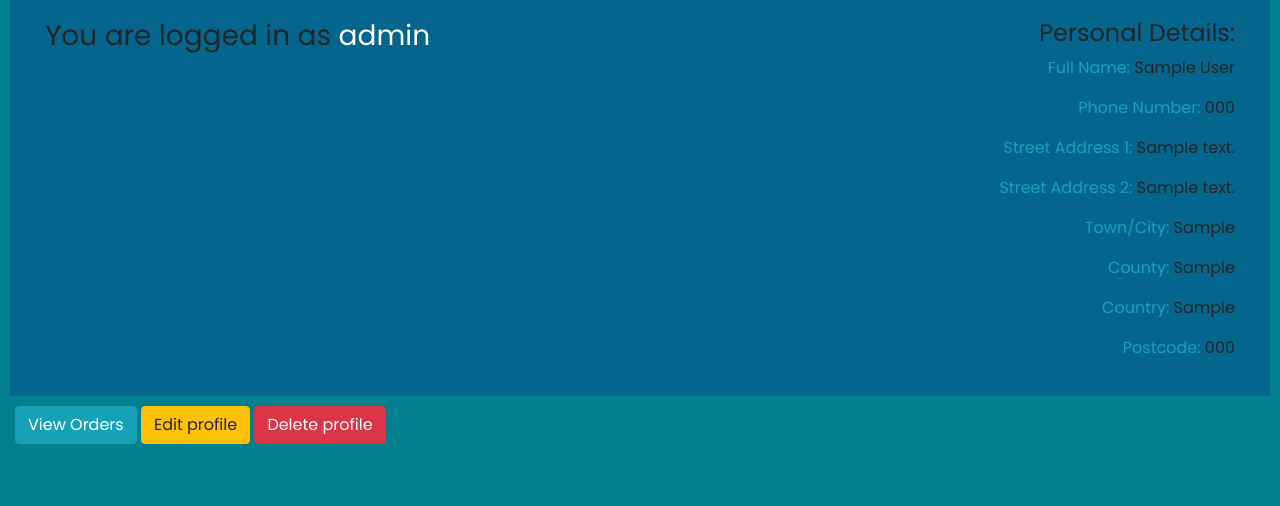
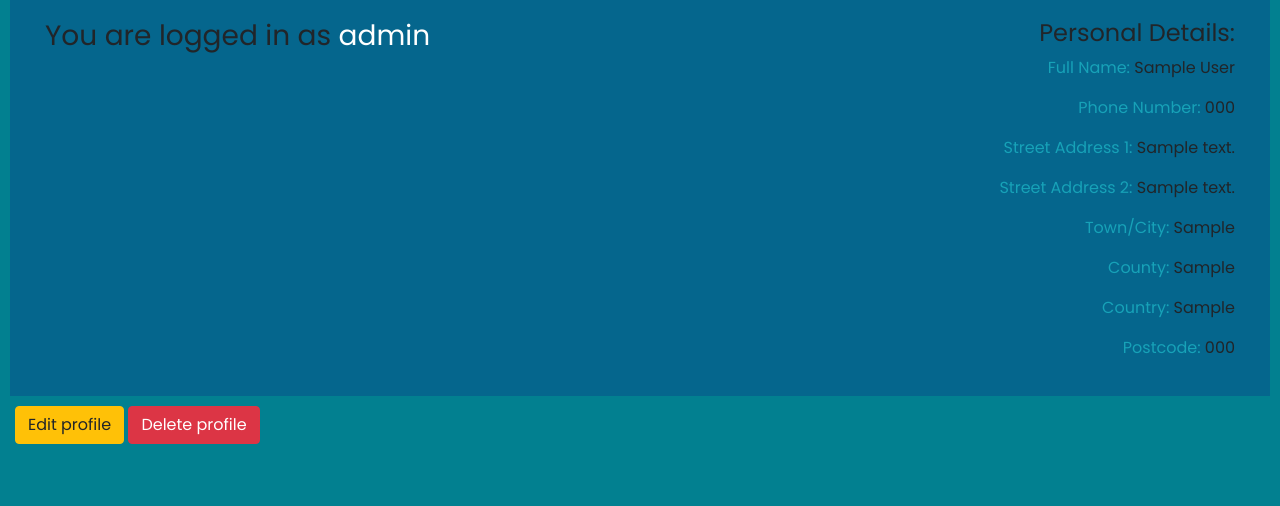
Before and after one commit to stiophan0309/horizon-sah, a Django app: page /accounts/profile/ in a window 1280 px wide. Shown: the part 246-752 px from the top of the page. Run offline with Django 3.2, Linux system fonts and the light colour scheme; a user stored in the database is signed in; tables that the repository leaves empty hold one stand-in row (values such as "Sample post"); some libraries are stand-ins or nearby versions.

Commit message:
Removed Orders page due to display issue

```diff
--- a/accounts/templates/profile.html
+++ b/accounts/templates/profile.html
@@ -28,38 +28,11 @@
     </div>
     <div class="row admin-links">
         <div class="col-sm-12 mx-auto">
-            <a href="{% url 'orders' %}"  class="btn btn-info">View Orders</a>
             <a href="{% url 'edit_profile' %}"  class="btn btn-warning">Edit profile</a>
             <a href="{% url 'delete_profile' %}"  class="btn btn-danger">Delete profile</a>
         </div>
     </div>
-    <div class="row">
 
-                {% for order in orders %}
-            {% for order_line_item in order_line_items %}
-                <!-- <p>{{ order_line_items }}</p> -->
-                <p>Order ID: <span class="text-white">{{ order_line_item.order}}</span></p>
-                <p>Order Date: <span class="text-white">{{ order.date}}</span></p>
-                <p>Cat. No. <span class="text-white">{{ order_line_item.work}}</span></p>
-                <p>Quantity: <span class="text-white">{{ order_line_item.quantity}}</span></p>
-                <p>Title: <span class="text-white">{{ order_line_item.work.title}}</span></p>
-                <p>Unit Price: <span class="text-white">{{ order_line_item.work.price}}</span></p>
-                <img class="img-fluid img-thumbnail" src="{{ MEDIA_URL}}{{ order_line_item.work.image }}" alt="{{ order_line_item.work.title }}">
-
-            <br> <br> <br>
-
-            <ul>
-            <li>{{ order.order }}</li>
-            <li>{{ order.date }}</li>
-            <li>{{ order.full_name }}</li>
-            <li>{{ order.total}}</li>
-            </ul>
-            {% endfor %}
-            {% endfor %}
-
-        </div>
-
-    </div>
 </div>
 
 {% endblock %}
--- a/accounts/urls.py
+++ b/accounts/urls.py
@@ -1,14 +1,13 @@
 from django.conf.urls import url, include
 from accounts import url_reset
 from .views import (register, profile, logout, login, edit_profile,
-                    delete_profile, orders)
+                    delete_profile)
 
 urlpatterns = [
     url(r'^logout/', logout, name="logout"),
     url(r'^login/', login, name="login"),
     url(r'^register/', register, name="register"),
     url(r'^profile/', profile, name="profile"),
-    url(r'^orders/$', orders, name='orders'),
     url(r'^edit/$', edit_profile, name='edit_profile'),
     url(r'^delete/$', delete_profile, name='delete_profile'),
     url(r'^password-reset/', include(url_reset))
--- a/accounts/views.py
+++ b/accounts/views.py
@@ -10,11 +10,6 @@ from django.template.context_processors import csrf
 from django.db import IntegrityError
 from .models import Profile
 from checkout.models import Order, OrderLineItem
-from custom.models import Custom
-
-
-
-# Create your views here.
 
 
 @login_required
@@ -45,34 +40,6 @@ def login(request):
     else:
         login_form = UserLoginForm()
     return render(request, 'login.html', {'login_form': login_form})
-
-# def registration(request):
-#     """Render the registration page"""
-#     if request.user.is_authenticated:
-#         return redirect(reverse('index'))
-
-#     if request.method == "POST":
-#         registration_form = UserRegistrationForm(request.POST)
-
-#         if registration_form.is_valid():
-#             registration_form.save()
-
-#             user = auth.authenticate(username=request.POST['username'],
-#                                      password=request.POST['password1'])
-#             if user:
-#                 auth.login(user=user, request=request)
-#                 messages.success(request, "You have successfully registered")
-#             else:
-#                 messages.error(request, "Unable to register your account at this time")
-#     else:
-#         registration_form = UserRegistrationForm()
-#     return render(request, 'registration.html', {
-#         "registration_form": registration_form})
-
-# def profile(request):
-#     """The user's profile page"""
-#     user = User.objects.get(email=request.user.email)
-#     return render(request, 'profile.html', {"profile": user})
 
 
 @login_required
@@ -190,17 +157,3 @@ def delete_profile(request):
         "object": user
     }
     return render(request, "deleteprofile.html", context)
-
-
-@login_required()
-def orders(request):
-    """A view that displays the orders page"""
-    orders = Order.objects.all().order_by('-date')
-    order_line_items = OrderLineItem.objects.all().order_by('-order_id')
-    return render(request, "orders.html",
-                  {'orders': orders, 'order_line_items': order_line_items})
-
-def custom_orders(request):
-    all_objects = Custom.objects.all()
-    context = {'all_objects': all_objects}
-    return render(request, 'orders.html', context)
```
